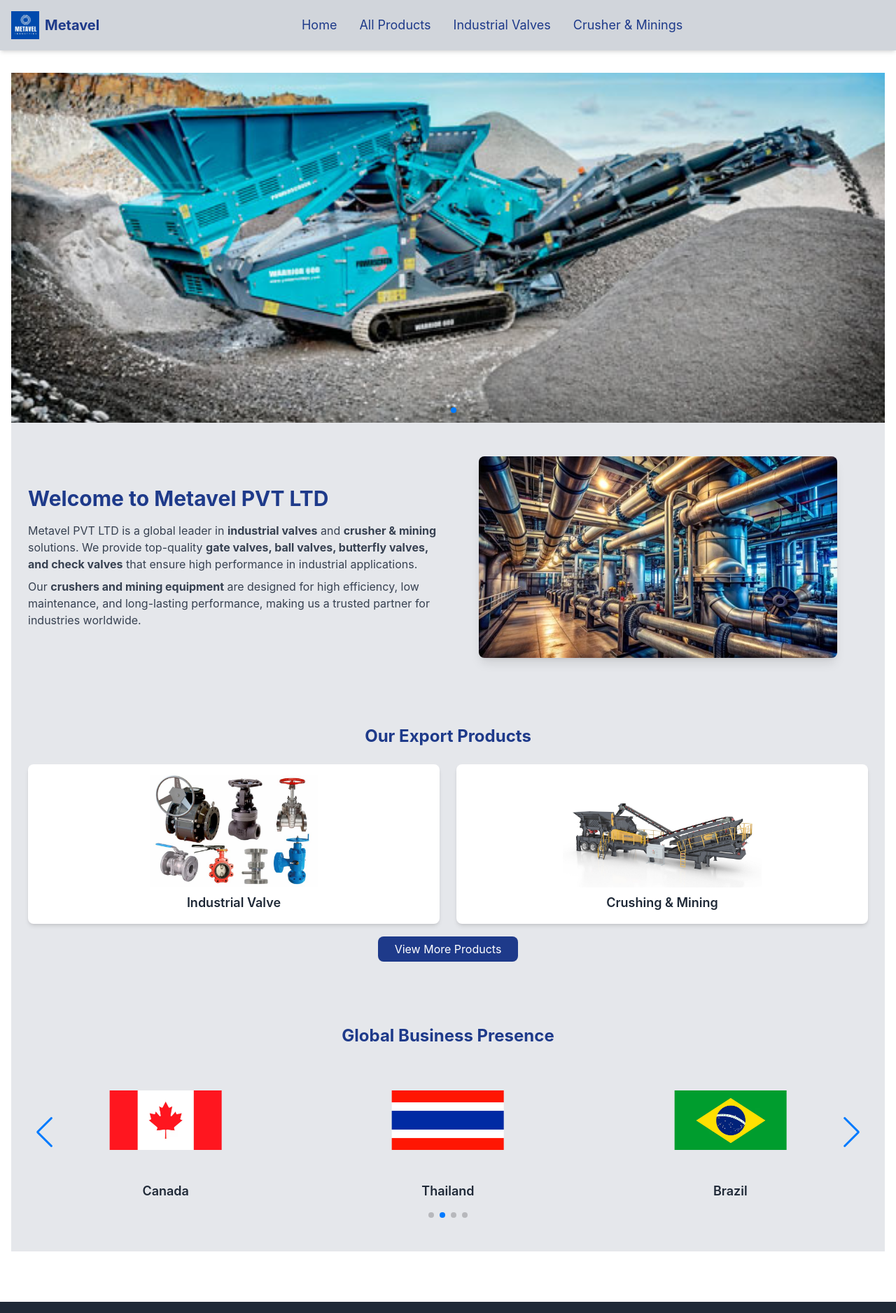
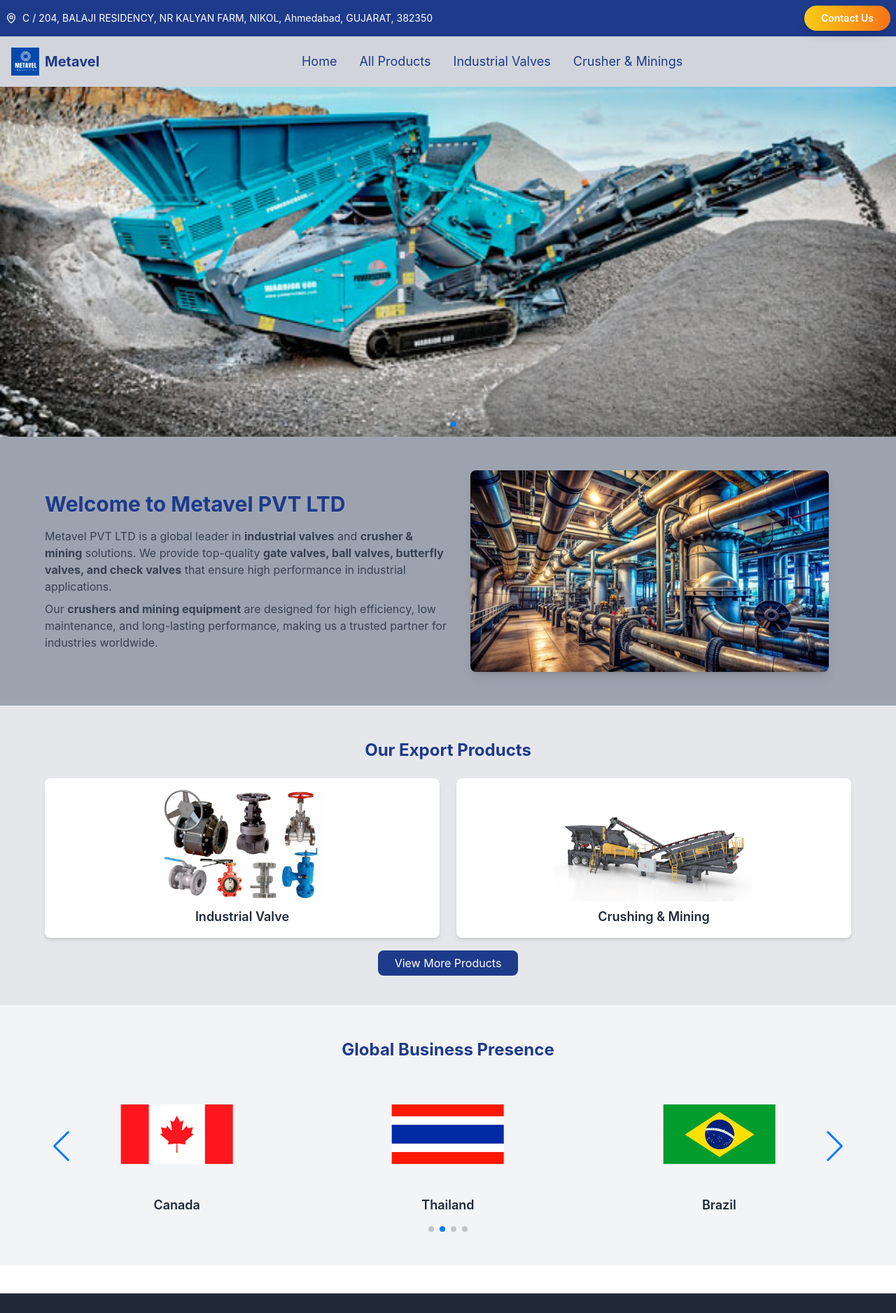
Before and after one commit to metavelindustries/Metavel-Frontend, a React (Create React App) app: page / in a window 1280 px wide. Shown: the top 1876 px of the page at 70% size. Built offline with nearby package versions, Linux system fonts and the light colour scheme.

Commit message:
add top header make valve card smaller change in desription and key feature

```diff
--- a/src/Component/Footer.js
+++ b/src/Component/Footer.js
@@ -27,7 +27,7 @@
         <div className="text-center mb-4">
           <h3 className="text-lg font-semibold">Contact</h3>
           <p className="text-sm">Email: Metavelinfo@gmail.com</p>
-          <p className="text-sm">Phone: +91 8320468884</p>
+          <p className="text-sm">Phone: +91 6356973719</p>
         </div>
 
 
--- a/src/Component/Header.js
+++ b/src/Component/Header.js
@@ -1,10 +1,35 @@
 import { useState } from "react";
 import { Link } from "react-router-dom";
-import { Menu, X } from "lucide-react";
+import { Menu, X, MapPin } from "lucide-react"; // Importing the MapPin icon
 
 const Header = () => {
   const [menuOpen, setMenuOpen] = useState(false);
+
   return (
+    <>
+      {/* 🔹 Top Header with Address and Contact */}
+      <div className="bg-blue-900 text-white text-sm p-2">
+        <div className="container mx-auto flex justify-between items-center">
+          {/* Address Section */}
+          <div className="flex items-center space-x-2">
+            <MapPin size={16} /> {/* Address Icon */}
+            <p className="hidden md:block">
+              C / 204, BALAJI RESIDENCY, NR KALYAN FARM, NIKOL, Ahmedabad, GUJARAT, 382350
+            </p>
+          </div>
+
+          {/* Contact Button - Improved UI */}
+          <a
+  href="tel:+916356973719"
+  className="bg-gradient-to-r from-yellow-400 to-orange-500 text-white px-6 py-2 rounded-full font-semibold shadow-lg transform hover:scale-105 hover:shadow-xl transition-all"
+>
+  Contact Us
+</a>
+
+        </div>
+      </div>
+
+      {/* 🔹 Main Header */}
       <header className="bg-gray-300 text-blue-900 p-4 shadow-md">
         <div className="container mx-auto flex justify-between md:justify-stretch items-center">
           {/* Logo and Title */}
@@ -58,6 +83,7 @@
           </nav>
         </div>
       </header>
+    </>
   );
 };
 
--- a/src/Page/Dashboard.js
+++ b/src/Page/Dashboard.js
@@ -1,4 +1,4 @@
-import { useEffect, useState } from "react";
+import { useEffect } from "react";
 import { Link } from "react-router-dom";
 import { Swiper, SwiperSlide } from "swiper/react";
 import { Autoplay, Navigation, Pagination } from "swiper/modules";
@@ -22,8 +22,9 @@
     ];
 
     return (
-        <div className="container mx-auto px-4 py-8">
-            {/* 🔹 Hero Image Swiper */}
+        <div className="w-full">
+            {/* 🔹 Hero Image Swiper - Gray 300 */}
+            <div className="w-full bg-gray-300">
                 <Swiper
                     spaceBetween={0}
                     slidesPerView={1}
@@ -40,11 +41,11 @@
                         </SwiperSlide>
                     ))}
                 </Swiper>
+            </div>
 
-            {/* 🔹 Company Info Section */}
-            <div className="bg-gray-200 py-12 px-6">
-                <div className="container mx-auto flex flex-col md:flex-row items-center">
-                    {/* Welcome Text */}
+            {/* 🔹 Company Info Section - Gray 400 */}
+            <div className="w-full bg-gray-400 py-12 px-6">
+                <div className="max-w-6xl mx-auto flex flex-col md:flex-row items-center">
                     <div className="md:w-1/2 text-left">
                         <h1 className="text-3xl font-bold text-blue-900">Welcome to Metavel PVT LTD</h1>
                         <p className="mt-4 text-gray-700">
@@ -57,37 +58,36 @@
                             low maintenance, and long-lasting performance, making us a trusted partner for industries worldwide.
                         </p>
                     </div>
-
-                    {/* Company Image */}
                     <div className="md:w-1/2 flex justify-center mt-6 md:mt-0">
                         <img src="/company.jpg" alt="Company" className="w-full max-w-lg rounded-lg shadow-lg" />
                     </div>
                 </div>
             </div>
 
-            {/* 🔹 Export Products Section (Static Products) */}
-            <section className="container bg-gray-200 mx-auto py-12 px-6">
+            {/* 🔹 Export Products Section - Gray 200 */}
+            <section className="w-full bg-gray-200 py-12 px-6">
+                <div className="max-w-6xl mx-auto">
                     <h2 className="text-2xl font-bold text-center text-blue-900">Our Export Products</h2>
                     <div className="grid grid-cols-1 md:grid-cols-2 gap-6 mt-6">
                         {/* Industrial Valve */}
-                    <div className="bg-white p-4 rounded-lg shadow-md text-center">
+                        <Link to="/products" className="bg-white p-4 rounded-lg shadow-md text-center hover:shadow-lg transition">
                             <img
                                 src="/Ind-valves.jpg"
                                 alt="Industrial Valve"
                                 className="w-full h-40 object-contain mx-auto"
                             />
                             <h3 className="text-lg font-semibold mt-2 text-gray-800">Industrial Valve</h3>
-                    </div>
+                        </Link>
 
                         {/* Crushing & Mining */}
-                    <div className="bg-white p-4 rounded-lg shadow-md text-center">
+                        <Link to="/products" className="bg-white p-4 rounded-lg shadow-md text-center hover:shadow-lg transition">
                             <img
                                 src="/crusher.jpg"
                                 alt="Crushing & Mining"
                                 className="w-full h-40 object-contain mx-auto"
                             />
                             <h3 className="text-lg font-semibold mt-2 text-gray-800">Crushing & Mining</h3>
-                    </div>
+                        </Link>
                     </div>
                     <div className="text-center mt-6">
                         <Link
@@ -97,46 +97,42 @@
                             View More Products
                         </Link>
                     </div>
+                </div>
             </section>
 
-            {/* 🔹 Global Business Presence */}
-            <section className="bg-gray-200 py-12 px-6">
+            {/* 🔹 Global Business Presence - Gray 100 */}
+            <section className="w-full bg-gray-100 py-12 px-6">
+                <div className="max-w-6xl mx-auto">
                     <h2 className="text-2xl font-bold text-center text-blue-900">Global Business Presence</h2>
                     <Swiper
                         spaceBetween={10}
-                    slidesPerView={3} // Show 3 country images at a time
+                        slidesPerView={3}
                         autoplay={{ delay: 2500, disableOnInteraction: false }}
-                    speed={1000} // Smooth transitions
+                        speed={1000}
                         loop={true}
                         navigation
-                    pagination={{ el: ".custom-pagination", clickable: true }} // Custom pagination
+                        pagination={{ el: ".custom-pagination", clickable: true }}
                         modules={[Autoplay, Navigation, Pagination]}
                         className="mt-6 pb-8"
                         breakpoints={{
-                        640: { slidesPerView: 1 }, // 1 slide for small screens
-                        768: { slidesPerView: 2 }, // 2 slides for tablets
-                        1024: { slidesPerView: 3 }, // 3 slides for desktops
+                            640: { slidesPerView: 1 },
+                            768: { slidesPerView: 2 },
+                            1024: { slidesPerView: 3 },
                         }}
                     >
                         {countryImages.map((country, index) => (
                             <SwiperSlide key={index} className="relative text-center">
-                            {/* Country Image */}
                                 <img
                                     src={country.img}
                                     alt={country.name}
                                     className="w-40 h-40 mx-auto object-contain"
                                 />
-
-                            {/* Country Name - Positioned Below Image */}
-                            <h3 className="text-lg font-semibold text-gray-800 mt-2">
-                                {country.name}
-                            </h3>
+                                <h3 className="text-lg font-semibold text-gray-800 mt-2">{country.name}</h3>
                             </SwiperSlide>
                         ))}
                     </Swiper>
-
-                {/* Custom Pagination Below Images */}
                     <div className="custom-pagination flex justify-center mt-4"></div>
+                </div>
             </section>
         </div>
     );
--- a/src/Page/Home.js
+++ b/src/Page/Home.js
@@ -84,29 +84,30 @@
       </div>
 
       {/* Valves List */}
-      <div className="grid grid-cols-1 md:grid-cols-2 lg:grid-cols-3 gap-6">
+      <div className="grid grid-cols-2 md:grid-cols-3 lg:grid-cols-4 gap-4">
   {visibleValves.map(valve => (
     <div
       key={valve._id}
-            className="bg-white p-8 rounded-lg shadow-md hover:shadow-lg transition-shadow duration-300"
+      className="bg-white p-6 rounded-lg shadow-md hover:shadow-lg transition-shadow duration-300"
     >
       {valve.images && valve.images.length > 0 && (
         <img
           src={valve.images[0].url}
           alt={valve.name}
-                className="h-[20rem] object-cover rounded-md mb-4 mx-auto"
+          className="h-[13rem] w-full object-cover rounded-md mb-3"
         />
       )}
-            <h3 className="text-xl font-semibold text-gray-800 mb-2">{valve.name}</h3>
-            <p className="text-gray-600 mb-4">{valve.metaDescription}</p>
+      <h3 className="text-lg font-semibold text-gray-800 mb-1">{valve.name}</h3>
+      <p className="text-sm text-gray-600 mb-2 line-clamp-2">{valve.metaDescription}</p>
       <Link to={`/valve/${valve._id}`} onClick={handleCategoryClick}>
-              <button className="mt-4 bg-blue-900 text-white px-4 py-2 rounded hover:bg-blue-700 transition-colors duration-300">
+        <button className="mt-2 bg-blue-900 text-white px-3 py-1.5 text-sm rounded hover:bg-blue-700 transition-colors duration-300">
           View Details
         </button>
       </Link>
     </div>
   ))}
 </div>
+
 
       {/* "Show More" Button */}
       {filteredValves.length > 9 && !showAll && (
--- a/src/Page/Valve.js
+++ b/src/Page/Valve.js
@@ -31,7 +31,7 @@
     }, [id]);
 
     const handleInquiry = () => {
-        const phoneNumber = "tel:+918320468884";
+        const phoneNumber = "tel:+916356973719";
         const email = "mailto:Metavelinfo@gmail.com";
 
         if (window.innerWidth <= 768) {
@@ -56,10 +56,10 @@
         <div className="container mx-auto px-4 py-8">
             <div className="flex justify-between items-center my-4">
                 <button onClick={() => navigate(-1)} className="text-blue-900 hover:underline">
-                    ← Back to Home
+                    ← Back
                 </button>
                 <button onClick={handleInquiry} className="bg-blue-900 text-white px-4 py-2 rounded hover:bg-blue-700 transition-colors duration-300">
-                    Get Inquiry
+                    Contact Us
                 </button>
             </div>
             {/* Top Section */}
@@ -93,7 +93,13 @@
 
             {/* Middle Section */}
             <div className="grid grid-cols-1 md:grid-cols-2 gap-6 mt-8">
-                <p className="text-gray-700">{valve.bigDescription}</p>
+            <div className="text-gray-700 text-left whitespace-pre-line leading-relaxed">
+    {valve.bigDescription.split("\n").map((paragraph, index) => (
+        <p key={index} className="indent-8">{paragraph}</p>
+    ))}
+</div>
+
+
                 <div>
                     <Swiper
                         spaceBetween={10}
@@ -137,10 +143,24 @@
     <table className="w-full border-collapse border border-gray-300">
         <tbody>
             {valve.keyFeatures.map((feature, index) => {
-                                const [title, description] = feature.split("::");
+                let title = "";
+                let description = "";
+
+                // Find the first separator in the string
+                const match = feature.match(/(::|–|:)/);
+
+                if (match) {
+                    const separator = match[0]; // Get the matched separator
+                    [title, description] = feature.split(separator).map(str => str.trim());
+                } else {
+                    // If no separator exists, treat the whole text as description
+                    title = "";
+                    description = feature.trim();
+                }
+
                 return (
                     <tr key={index} className="border-b">
-                                        <td className="p-2 font-bold text-gray-800">{title}</td>
+                        <td className="p-2 text-gray-800 font-bold">{title ? `${title} ${match ? match[0] : ""}` : ""}</td>
                         <td className="p-2 text-gray-600">{description}</td>
                     </tr>
                 );
@@ -148,6 +168,10 @@
         </tbody>
     </table>
 </div>
+
+
+
+
             </div>
 
             {/* Specifications */}
```
Lines whose indentation alone changed are shown as unchanged.
